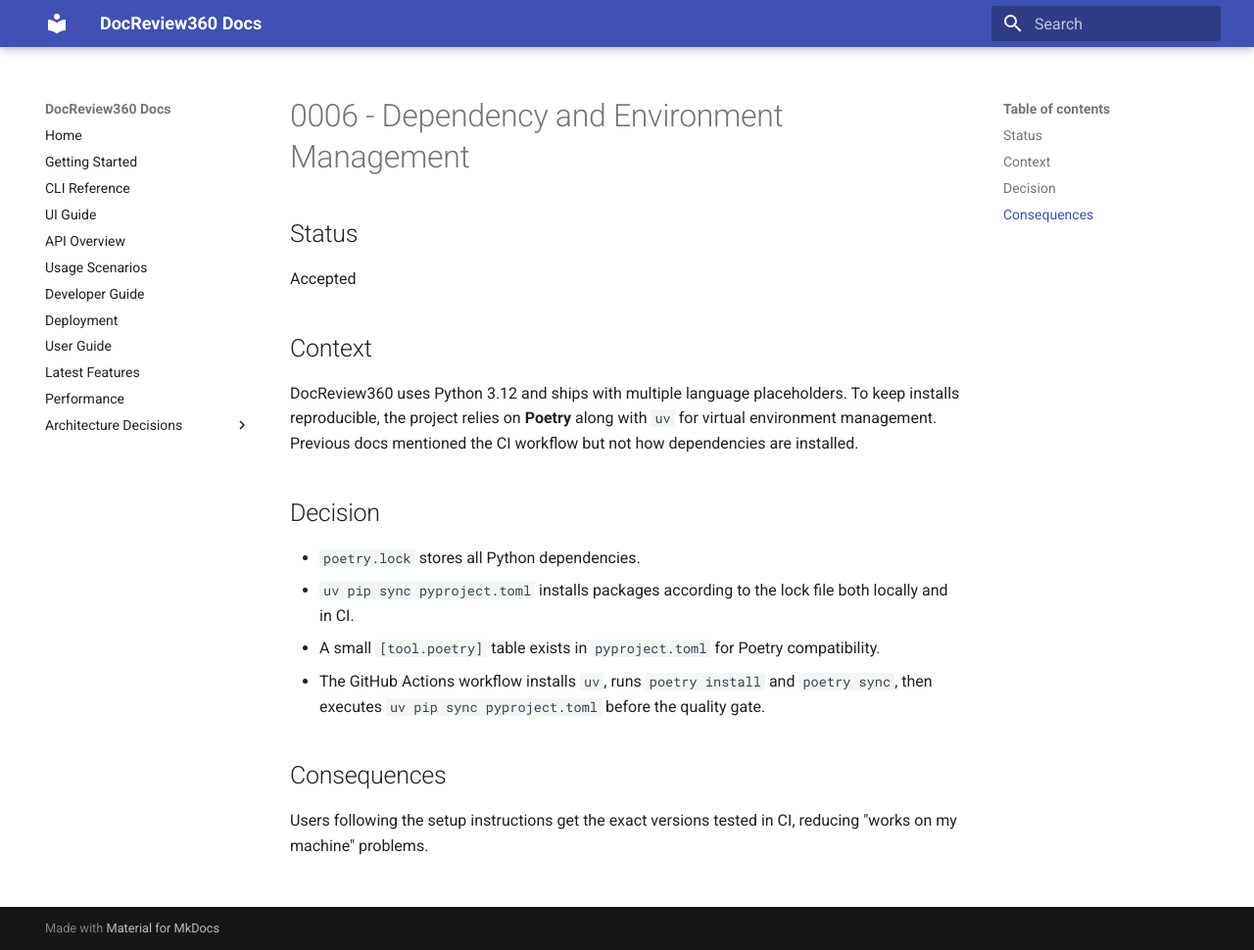
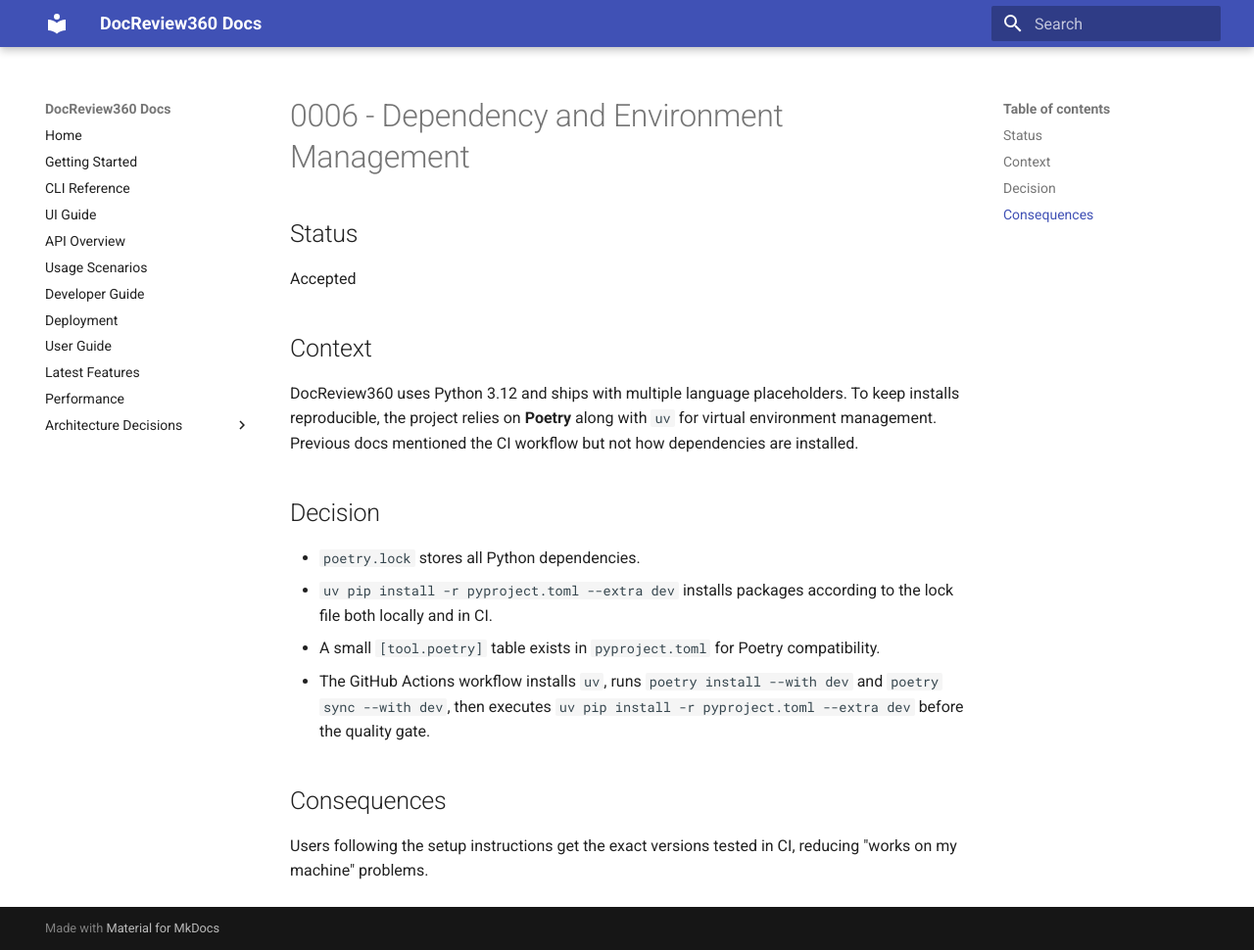
Before and after one commit to eputnam77/DocReview360, an MkDocs documentation site: the page built from docs/adr/0006-dependency-management.md, in a window 1280 px wide and 970 px high. Shown: the whole window at 98% size. Built offline with MkDocs 1.6.1 and Material for MkDocs 9.7.7, drawn with Linux system fonts in a browser that asks for light colours.

```diff
--- a/docs/adr/0006-dependency-management.md
+++ b/docs/adr/0006-dependency-management.md
@@ -11,12 +11,12 @@ workflow but not how dependencies are installed.
 
 ## Decision
 * `poetry.lock` stores all Python dependencies.
-* `uv pip sync pyproject.toml` installs packages according to the lock file both
+* `uv pip install -r pyproject.toml --extra dev` installs packages according to the lock file both
   locally and in CI.
 * A small `[tool.poetry]` table exists in `pyproject.toml` for Poetry
   compatibility.
-* The GitHub Actions workflow installs `uv`, runs `poetry install` and
-  `poetry sync`, then executes `uv pip sync pyproject.toml` before the quality
+* The GitHub Actions workflow installs `uv`, runs `poetry install --with dev` and
+  `poetry sync --with dev`, then executes `uv pip install -r pyproject.toml --extra dev` before the quality
   gate.
 
 ## Consequences
```
Also changed, not shown: .dev/ADRs/0011-dependency-management.md (+3 -3 lines), .dev/AGENTS.md (+3 -3 lines), README.md (+7 -7 lines), docs/developer.md (+3 -3 lines), docs/getting_started.md (+3 -3 lines), 1 other file.
